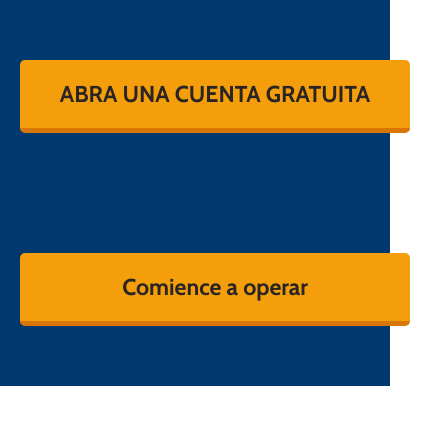
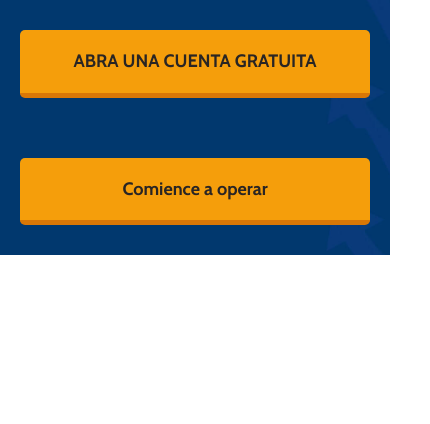
Before and after one commit to queenMedia/bitcoincode, a React (Create React App) app: page / in a window 390 px wide. Shown: the top 424 px of the page, 430 px wide, since content can reach past the window. Built offline with nearby package versions, Linux system fonts and the light colour scheme.

Commit message:
FEAT: responsive styles
FEAT: compressed two sections in one

```diff
--- a/src/App.js
+++ b/src/App.js
@@ -1,12 +1,11 @@
 import './App.css';
-import { FreeAccount } from "./sections/freeaccount/freeaccount"
-import { InitOperating } from "./sections/initoperating/initoperating"
+import { Actions } from "./sections/actions/actions"
 
 function App() {
   return (
     <div className="App">
-      <FreeAccount />
-      <InitOperating />
+      <Actions text="Abra una cuenta gratuita" isUppercase />
+      <Actions text="Comience a operar" />
     </div>
   );
 }
--- a/src/index.css
+++ b/src/index.css
@@ -1,13 +1,79 @@
+:root {
+  --bs-blue: #0f4dfd;
+  --bs-blue-dark: #211154;
+  --bs-indigo: #6610f2;
+  --bs-purple: #6f42c1;
+  --bs-pink: #d63384;
+  --bs-red: red;
+  --bs-red-dark: #c6251d;
+  --bs-orange: #fd7e14;
+  --bs-yellow: #e9d500;
+  --bs-yellow-l: #ffc501;
+  --bs-green: #047857;
+  --bs-green-btn-dark: #34a853;
+  --bs-green-btn-light: #36cc1e;
+  --bs-teal: #20c997;
+  --bs-cyan: #0dcaf0;
+  --bs-pattens-blue: #dbeafe;
+  --bs-mercury: #e7e5e4;
+  --bs-white: #fff;
+  --bs-gray: #6c757d;
+  --bs-gray-loading: #c6c6c6;
+  --bs-gray-label: #a19ca5;
+  --bs-gray-input: #bfc3c8;
+  --bs-gray-input-border: #9ca3af;
+  --bs-gray-light: #ddd;
+  --bs-gray-dark: #425563;
+  --bs-primary: #1e40af;
+  --bs-secondary: #4c1d95;
+  --bs-tertiary: #7c3aed;
+  --bs-header: #372797;
+  --bs-success: #198754;
+  --bs-info: #0dcaf0;
+  --bs-warning: #ffc107;
+  --bs-danger: #dc3545;
+  --bs-light: #f8f9fa;
+  --bs-black: #000;
+  --bs-dark: #292524;
+  --bs-graylighter: #f3f3f3;
+  --bs-graydark: #a9a9a9;
+  --bs-footer: #e5e5e5;
+  --bs-heading: #030729;
+  --bs-body: #66666b;
+  --bs-button: #f59e0b;
+  --bs-button-d: #d97706;
+  --bs-button-b: #b45309;
+  --font-text: "Cabin",sans-serif;
+  --font-awesome: "Font Awesome 6 Free";
+  --bs-font-sans-serif: system-ui,-apple-system,"Segoe UI",Roboto,"Helvetica Neue",Arial,"Noto Sans","Liberation Sans",sans-serif,"Apple Color Emoji","Segoe UI Emoji","Segoe UI Symbol","Noto Color Emoji";
+  --bs-font-monospace: SFMono-Regular,Menlo,Monaco,Consolas,"Liberation Mono","Courier New",monospace;
+  --bs-gradient: linear-gradient(180deg,hsla(0,0%,100%,.15),hsla(0,0%,100%,0));
+}
 body {
   margin: 0;
+  padding: 0;
   font-family: -apple-system, BlinkMacSystemFont, 'Segoe UI', 'Roboto', 'Oxygen',
     'Ubuntu', 'Cantarell', 'Fira Sans', 'Droid Sans', 'Helvetica Neue',
     sans-serif;
   -webkit-font-smoothing: antialiased;
   -moz-osx-font-smoothing: grayscale;
+  background-color: var(--bs-white);
+  color: var(--bs-dark);
+  font-size: 1rem;
+  font-weight: 400;
+  line-height: 1.25;
+  text-align: left;
 }
-
 code {
   font-family: source-code-pro, Menlo, Monaco, Consolas, 'Courier New',
     monospace;
 }
+* {
+  -webkit-touch-callout: none;
+  -webkit-tap-highlight-color: rgba(0,0,0,0);
+  box-sizing: border-box;
+  margin: 0;
+  outline: 0;
+  padding: 0;
+  scroll-behavior: smooth;
+}
--- a/src/sections/freeaccount/freeaccount.css
+++ b/src/sections/actions/actions.css
@@ -1,25 +1,25 @@
-.free-container {
+.actions-section {
     width: 100%;
-    background-color: #1e40af;
+    background-color: var(--bs-primary);
     background-image: url('../../assets/images/bg-actions.jpg');
     background-position: 50%;
     background-size: cover;
     padding: 60px 0;
 }
-.free-container .button {
+.actions-section .button {
     height: auto;
     margin: 0 auto;
     max-width: 1500px;
     padding: 0 20px;
     width: 100%;
 }
-.free-container .button a{
-    background-color: #f59e0b;
-    border-bottom: 5px solid #d97706;
+.actions-section .button a{
+    background-color: var(--bs-button);
+    border-bottom: 5px solid var(--bs-button-d);
     border-radius: 5px;
-    color: #292524;
+    color: var(--bs-dark);
     display: block;
-    font-family: 'Cabin', sans-serif;
+    font-family: var(--font-text);
     font-size: 23px;
     font-weight: 800;
     margin: 0 auto;
@@ -29,10 +29,10 @@
     text-decoration: none;
     transition: all .3s ease-in-out;
 }
-.free-container .button-free a {
+.actions-section .button-uppercase a {
     text-transform: uppercase;
 }
-.free-container .button a:hover{
-    background-color: #d97706;
-    border-bottom: 5px solid #b45309;
+.actions-section .button a:hover{
+    background-color: var(--bs-button-d);
+    border-bottom: 5px solid var(--bs-button-b);
 }
--- /dev/null
+++ b/src/sections/actions/actions.jsx
@@ -0,0 +1,13 @@
+import "./actions.responsive.css";
+import "./actions.css";
+
+export const Actions = ({text, isUppercase}) => {
+  const uperCase = isUppercase ? "button button-uppercase" : "button";
+  return (
+    <section className="actions-section">
+      <div className={uperCase}>
+        <a href="/">{text}</a>
+      </div>
+    </section>
+  );
+};
--- /dev/null
+++ b/src/sections/actions/actions.responsive.css
@@ -0,0 +1,26 @@
+@media screen and (max-width: 1440px) {
+    .actions-section .button {
+        max-width: 1200px !important;
+    }
+}
+@media screen and (max-width: 1200px) {
+    .actions-section .button {
+        max-width: 960px !important;
+    }
+}
+@media screen and (max-width: 990px) {
+    .actions-section .button {
+        max-width: 800px !important;
+    }
+}
+@media screen and (max-width: 768px) {
+    .actions-section {
+        padding: 30px 0 !important;
+    }
+    .actions-section .button {
+        max-width: 540px !important;
+    }
+    .actions-section .button a{
+        font-size: 18px !important;
+    }
+}
--- a/src/sections/freeaccount/freeaccount.jsx
+++ /dev/null
@@ -1,11 +0,0 @@
-import "./freeaccount.css";
-
-export const FreeAccount = () => {
-  return (
-    <section className="free-container">
-      <div className="button button-free">
-        <a href="/"> Abra una cuenta gratuita</a>
-      </div>
-    </section>
-  );
-};
--- a/src/sections/initoperating/initoperating.jsx
+++ /dev/null
@@ -1,11 +0,0 @@
-import "./initoperating.css";
-
-export const InitOperating = () => {
-  return (
-    <section className="free-container">
-        <div className="button">
-            <a href="/">Comience a operar</a>
-        </div>
-    </section>
-  );
-};
```
Also changed, not shown: src/sections/initoperating/initoperating.css (deleted).
